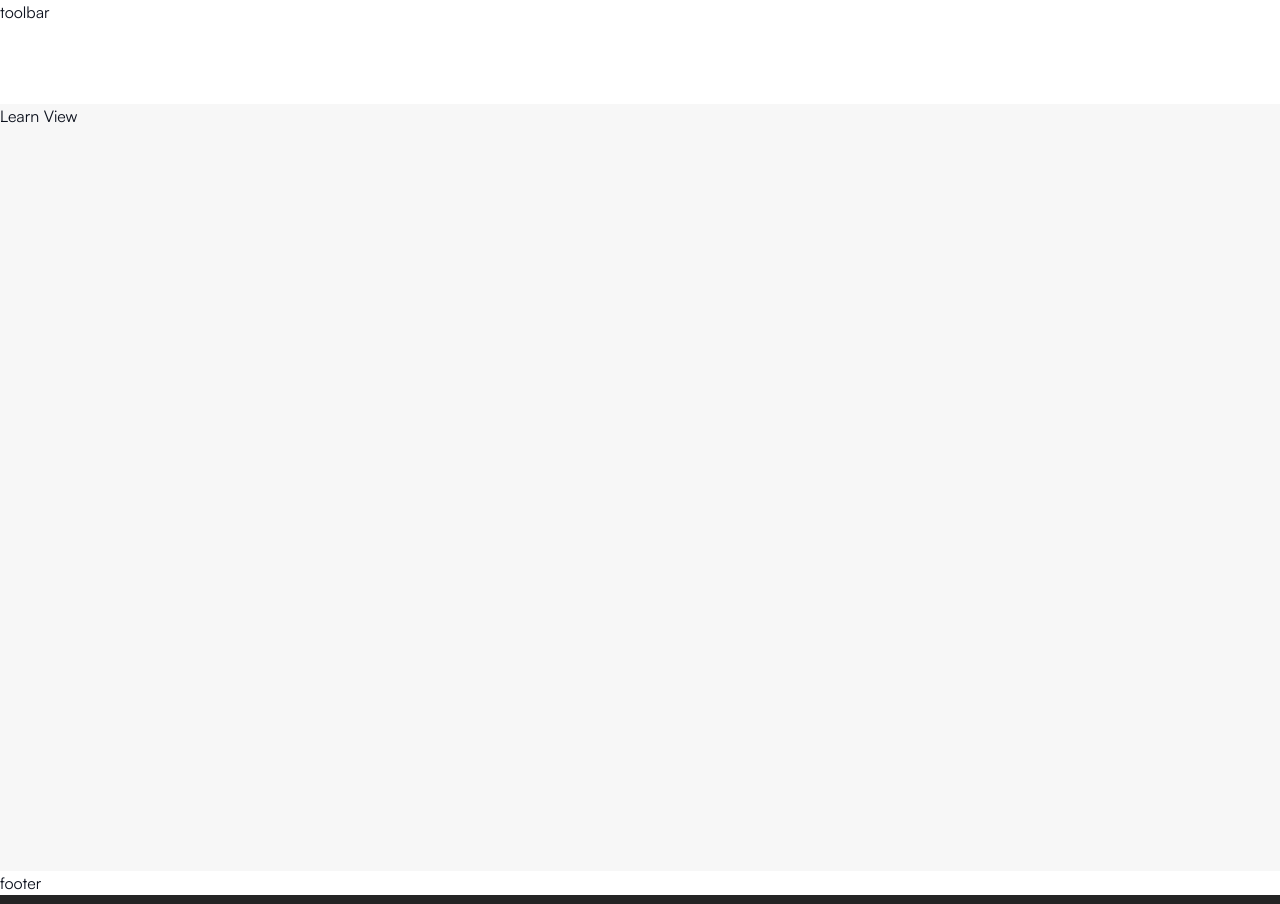
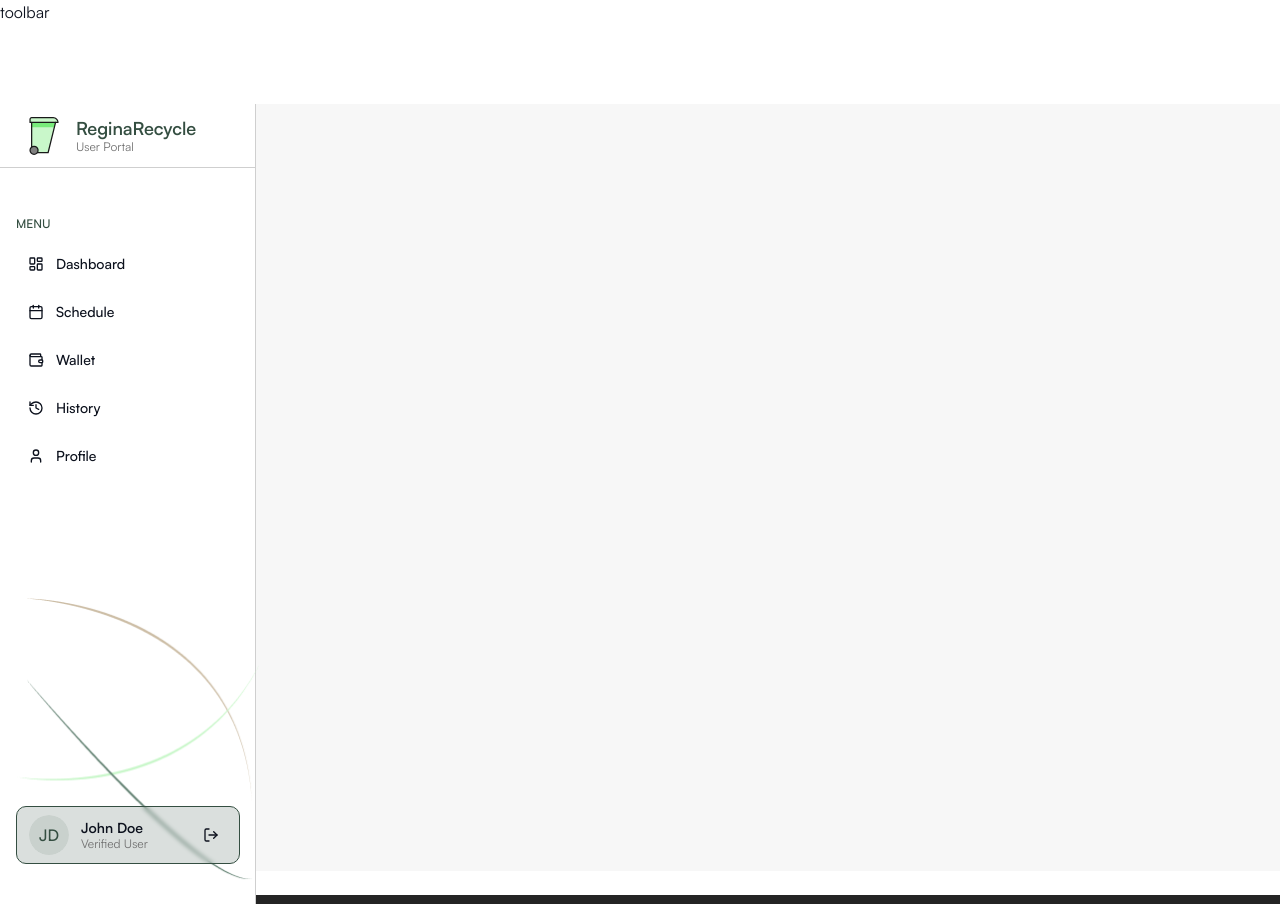
Before and after one commit to reginarecycle/regina-recycle-app, a React app in the folder frontend/: page /learn in a window 1280 px wide. Built offline with nearby package versions, Linux system fonts and the light colour scheme; no server answers; the HTML template or start-up script is replaced by a standard one.

Commit message:
Moved dashboard and made the leftbar's position to absolute
The contents of dashboard were moved to learn since I could not see it on chrome. It will be pasted back into dashboard in the correct folder once I'm done.

```diff
--- a/frontend/src/components/layout/sidebar.tsx
+++ b/frontend/src/components/layout/sidebar.tsx
@@ -30,7 +30,7 @@ export function Sidebar({
   };
 
   return (
-    <aside className="flex h-screen w-64 flex-col border-r bg-white dark:bg-gray-950">
+    <aside className="flex h-screen w-64 flex-col border-r bg-white dark:bg-gray-950 absolute">
       {/* Logo Section */}
       <div className="flex items-center gap-3 border-b px-6 h-16">
         <img src="/logo.svg" alt="ReginaRecycle" className="h-10 w-10" />
--- a/frontend/src/views/landing/learn.tsx
+++ b/frontend/src/views/landing/learn.tsx
@@ -1,5 +1,11 @@
-const Learn = () => {
-  return <div>Learn View</div>;
-};
+import { Sidebar } from "@/components/layout/sidebar"
+export function dashboard() {
+  return (
+    <div>
+      <Sidebar />
+      <h1>This is the customer dashboard</h1>
+    </div>
+  )
+}
 
-export default Learn;
+export default dashboard;
```
Also changed, not shown: frontend/src/views/customer/home/dashboard.tsx (renamed from frontend/src/views/customer/dashboard/dashboard.tsx).
